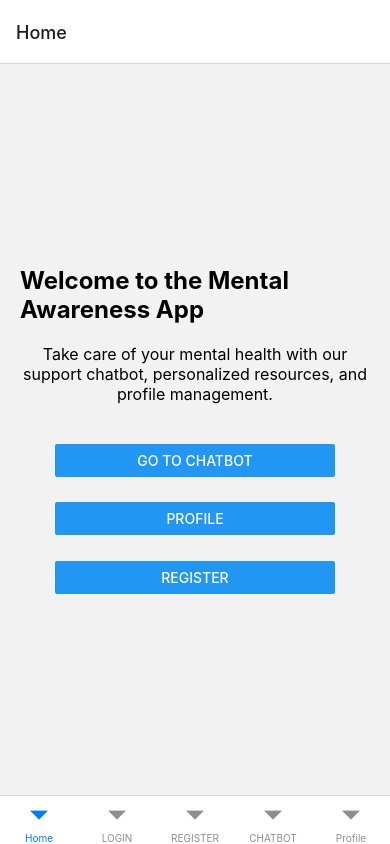
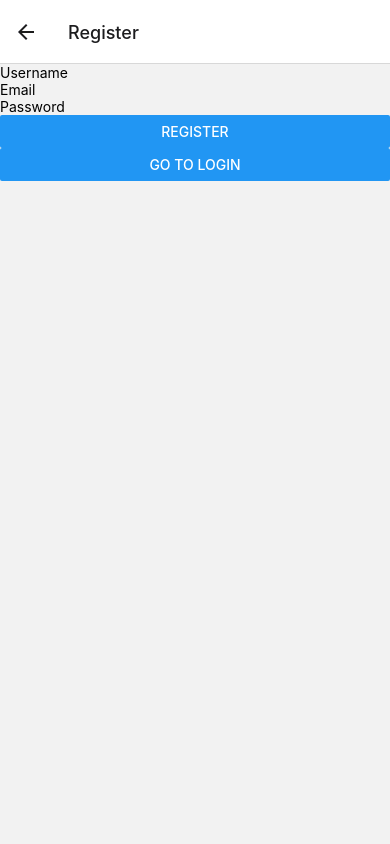
Before and after one commit to SumanR1602/MindMate, a React Native app in the folder hacktivate/: screen /Register in a window 390 px wide. Built offline with nearby package versions, Linux system fonts and the light colour scheme.

Commit message:
backend working

```diff
--- a/hacktivate/App.js
+++ b/hacktivate/App.js
@@ -1,77 +1,35 @@
-// App.js
 import React from 'react';
 import { NavigationContainer } from '@react-navigation/native';
+import { createNativeStackNavigator } from '@react-navigation/native-stack';
 import { createBottomTabNavigator } from '@react-navigation/bottom-tabs';
-import Profile from './screens/Profile';
-import ChatbotScreen from './screens/ChatBotScreen';
 import LoginScreen from './screens/LoginScreen';
 import RegisterScreen from './screens/RegisterScreen';
-import { View, Text, StyleSheet, Button } from 'react-native';
+import Profile from './screens/Profile';
+import ChatBotScreen from './screens/ChatBotScreen';
 
+
+const Stack = createNativeStackNavigator();
 const Tab = createBottomTabNavigator();
 
+
+function MainTabNavigator() {
+  return (
+    <Tab.Navigator>
+      <Tab.Screen name="HelloWorld" component={Profile} />
+      <Tab.Screen name="Chatbot" component={ChatBotScreen} />
+    </Tab.Navigator>
+  );
+}
+
+// App Component
 export default function App() {
   return (
     <NavigationContainer>
-      <Tab.Navigator>
-        <Tab.Screen name="Home" component={HomeScreen} />
-        <Tab.Screen name="LOGIN" component={LoginScreen} />
-        <Tab.Screen name="REGISTER" component={RegisterScreen} />
-        <Tab.Screen name="CHATBOT" component={ChatbotScreen} />
-        <Tab.Screen name="Profile" component={Profile} />
-      </Tab.Navigator>
+      <Stack.Navigator>
+        <Stack.Screen name="Login" component={LoginScreen} />
+        <Stack.Screen name="Register" component={RegisterScreen} />
+        <Stack.Screen name="Main" component={MainTabNavigator} options={{ headerShown: false }} />
+      </Stack.Navigator>
     </NavigationContainer>
   );
 }
-
-
-function HomeScreen() {
-  return (
-    <View style={styles.container}>
-      <Text style={styles.welcomeText}>Welcome to the Mental Awareness App</Text>
-      <Text style={styles.description}>
-        Take care of your mental health with our support chatbot, personalized resources, and profile management.
-      </Text>
-
-      <View style={styles.buttonContainer}>
-        <Button
-          title="Go to Chatbot"
-          onPress={() => navigation.navigate('CHATBOT')}
-        />
-        <Button
-          title="Profile"
-          onPress={() => navigation.navigate('PROFILE')}
-        />
-        <Button
-          title="Register"
-          onPress={() => navigation.navigate('REGISTER')}
-        />
-      </View>
-    </View>
-  );
-}
-
-
-const styles = StyleSheet.create({
-  container: {
-    flex: 1,
-    justifyContent: 'center',
-    alignItems: 'center',
-    padding: 20,
-  },
-  welcomeText: {
-    fontSize: 24,
-    fontWeight: 'bold',
-    marginBottom: 20,
-  },
-  description: {
-    fontSize: 16,
-    textAlign: 'center',
-    marginBottom: 40,
-  },
-  buttonContainer: {
-    width: '80%',
-    justifyContent: 'space-between',
-    height: 150,
-  },
-});
--- a/hacktivate/screens/LoginScreen.js
+++ b/hacktivate/screens/LoginScreen.js
@@ -10,6 +10,7 @@
     try {
       const data = await login(email, password);
       Alert.alert('Login successful', `Welcome back, ${data.username}!`);
+      navigation.navigate('Main');
     } catch (error) {
       Alert.alert('Login failed', error.response.data.message || 'Something went wrong');
     }
--- a/hacktivate/screens/RegisterScreen.js
+++ b/hacktivate/screens/RegisterScreen.js
@@ -11,7 +11,7 @@
     try {
       await register(username, email, password);
       Alert.alert('Registration successful', 'You can now log in!');
-      navigation.navigate('Login');
+      navigation.navigate('LoginScreen');
     } catch (error) {
       Alert.alert('Registration failed', error.response.data.message || 'Something went wrong');
     }
--- a/hacktivate/services/authService.js
+++ b/hacktivate/services/authService.js
@@ -1,8 +1,7 @@
 import axios from 'axios';
 
-const API_URL = 'http://localhost:5000/api/auth'; // Replace with your server URL
+const API_URL = 'http://localhost:5000/api/auth';
 
-// User registration
 const register = async (username, email, password) => {
   const response = await axios.post(`${API_URL}/register`, {
     username,
```
